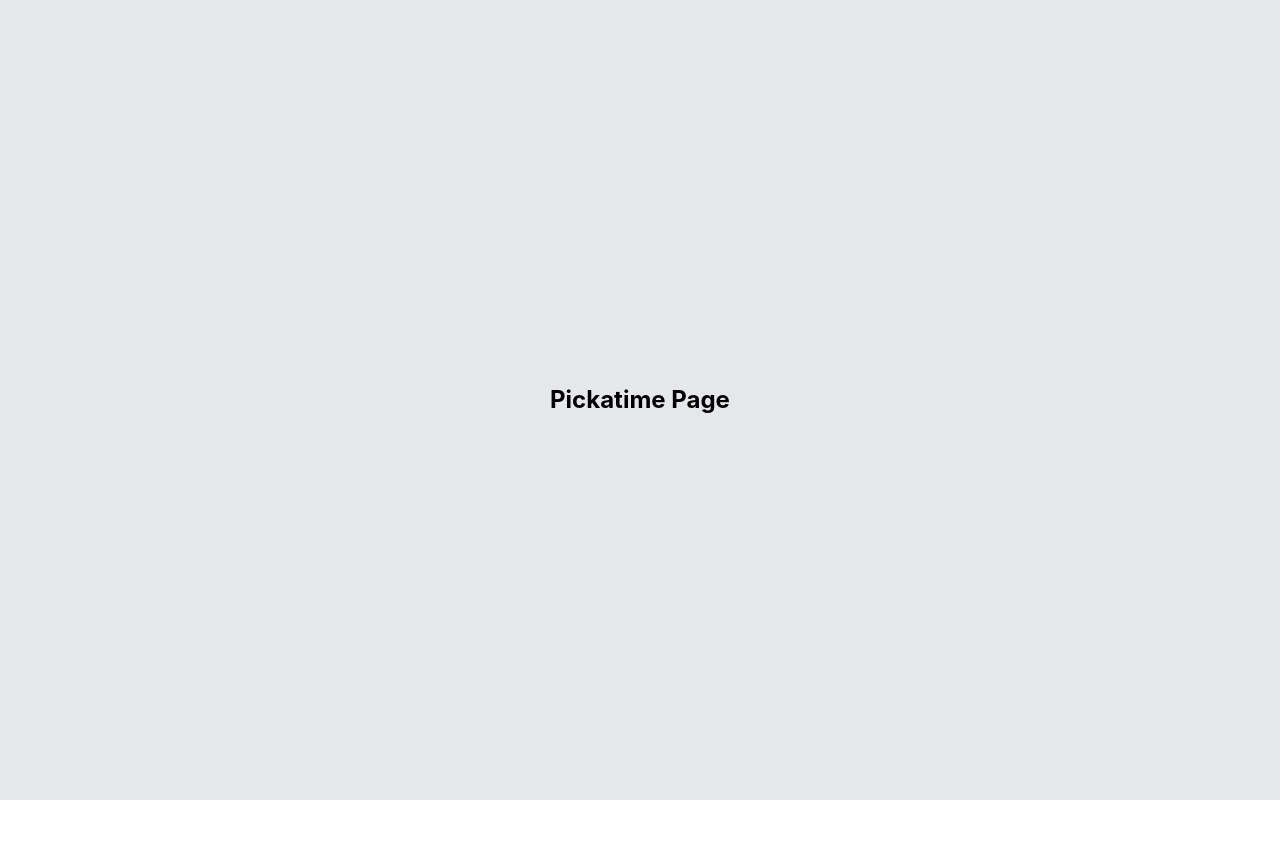
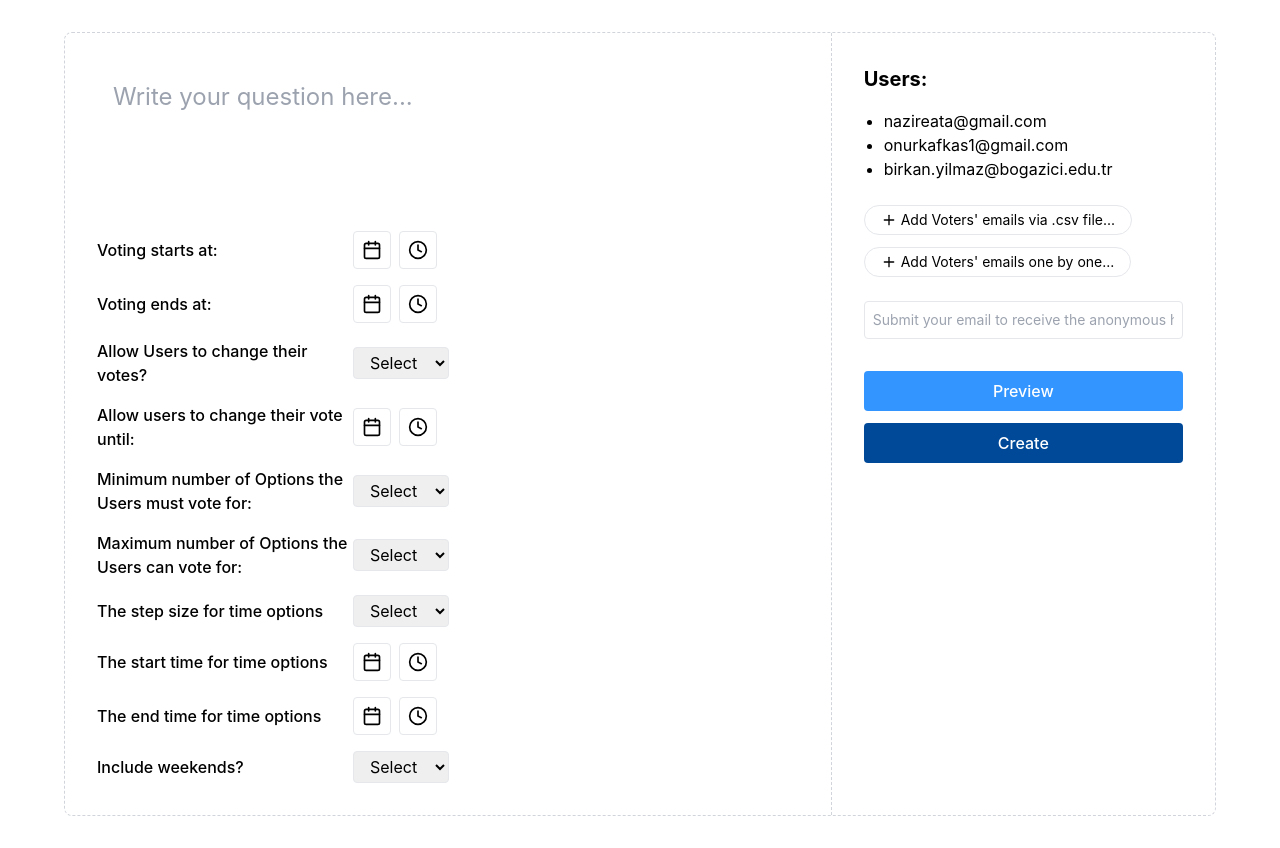
Before and after one commit to SturmR/AnonymousVoting, a React (Create React App) app in the folder frontend/: page /pickatime in a window 1280 px wide. Before the commit the page ends 800 px from the top, so only its background shows below. Built offline with nearby package versions, Linux system fonts and the light colour scheme.

Commit message:
Create PickATime page.

```diff
--- a/frontend/src/pages/Home.js
+++ b/frontend/src/pages/Home.js
@@ -21,7 +21,7 @@
             </div>
             <button
               className="mt-8 bg-[#004999] text-white px-6 py-2 rounded hover:bg-[#003d80] transition-colors"
-              onClick={() => navigate('/meeting')}
+              onClick={() => navigate('/create-room')}
             >
               Start Setting Up
             </button>
--- a/frontend/src/pages/PickATime.js
+++ b/frontend/src/pages/PickATime.js
@@ -1,7 +1,261 @@
-export default function Contact() {
+// src/pages/PickATime.js
+import React, { useState } from 'react';
+import { Calendar, Clock, Plus } from 'react-feather';
+import DatePicker from "react-datepicker";
+import "react-datepicker/dist/react-datepicker.css";
+
+function PickATime() {
+  // State for the form
+  const [question, setQuestion] = useState('');
+  const [emails, setEmails] = useState([
+    'nazireata@gmail.com',
+    'onurkafkas1@gmail.com',
+    'birkan.yilmaz@bogazici.edu.tr'
+  ]);
+  const [newEmail, setNewEmail] = useState('');
+
+  // Date/time state
+  const [votingStartDate, setVotingStartDate] = useState(null);
+  const [votingEndDate, setVotingEndDate] = useState(null);
+  const [changeVoteUntilDate, setChangeVoteUntilDate] = useState(null);
+  const [startTimeForOptions, setStartTimeForOptions] = useState(null);
+  const [endTimeForOptions, setEndTimeForOptions] = useState(null);
+  const [activeDatePicker, setActiveDatePicker] = useState(null);
+
+  // Add a new email
+  const addEmail = () => {
+    if (newEmail.trim() && !emails.includes(newEmail)) {
+      setEmails([...emails, newEmail]);
+      setNewEmail('');
+    }
+  };
+
+  // Date/Time picker component
+  const DateTimePicker = ({ label, selectedDate, onChange, id }) => {
+    // Function to filter available times to 10-minute intervals (XX:X0)
+    const filterTime = (time) => {
+      const minutes = time.getMinutes();
+      return minutes % 10 === 0;
+    };
+
     return (
-      <div className="flex items-center justify-center min-h-screen bg-gray-200">
-        <h1 className="text-2xl font-bold">Pickatime Page</h1>
+      <div className="flex items-center mb-4">
+        <label className="w-64 font-medium">{label}</label>
+        <div className="flex">
+          <button
+            type="button"
+            className="border p-2 mr-2 rounded hover:bg-gray-100"
+            onClick={() => {
+              setActiveDatePicker(activeDatePicker === id ? null : id);
+            }}
+          >
+            <Calendar size={20} />
+          </button>
+          <button
+            type="button"
+            className="border p-2 rounded hover:bg-gray-100"
+            onClick={() => {
+              setActiveDatePicker(activeDatePicker === `${id}-time` ? null : `${id}-time`);
+            }}
+          >
+            <Clock size={20} />
+          </button>
+
+          {activeDatePicker === id && (
+            <div className="absolute z-10 mt-10">
+              <DatePicker
+                selected={selectedDate}
+                onChange={(date) => {
+                  onChange(date);
+                  setActiveDatePicker(null);
+                }}
+                inline
+                calendarClassName="bg-white shadow-lg border rounded"
+              />
+            </div>
+          )}
+
+          {activeDatePicker === `${id}-time` && (
+            <div className="absolute z-10 mt-10">
+              <DatePicker
+                selected={selectedDate}
+                onChange={(date) => {
+                  onChange(date);
+                  setActiveDatePicker(null);
+                }}
+                showTimeSelect
+                showTimeSelectOnly
+                timeIntervals={10}
+                filterTime={filterTime}
+                dateFormat="h:mm aa"
+                inline
+                calendarClassName="bg-white shadow-lg border rounded"
+              />
+            </div>
+          )}
+        </div>
+
+        {selectedDate && (
+          <div className="ml-4 text-sm">
+            {selectedDate.toLocaleDateString()} {selectedDate.toLocaleTimeString([], { hour: '2-digit', minute: '2-digit' })}
+          </div>
+        )}
       </div>
     );
-  }
+  };
+
+  return (
+    <div className="flex-grow flex justify-center p-8">
+      <div className="max-w-6xl w-full border border-dashed border-gray-300 rounded-lg flex flex-col md:flex-row">
+        {/* Left Section */}
+        <div className="w-full md:w-2/3 p-8 border-r border-dashed border-gray-300">
+          {/* Question Input */}
+          <div className="mb-8">
+            <textarea
+              className="w-full p-4 text-2xl text-gray-500 border-none focus:outline-none resize-none"
+              placeholder="Write your question here..."
+              rows="3"
+              value={question}
+              onChange={(e) => setQuestion(e.target.value)}
+            ></textarea>
+          </div>
+
+          {/* Date and Time Selectors */}
+          <div className="space-y-4 relative">
+            <DateTimePicker
+              label="Voting starts at:"
+              selectedDate={votingStartDate}
+              onChange={setVotingStartDate}
+              id="voting-start"
+            />
+
+            <DateTimePicker
+              label="Voting ends at:"
+              selectedDate={votingEndDate}
+              onChange={setVotingEndDate}
+              id="voting-end"
+            />
+
+            {/* Dropdown Selectors */}
+            <div className="flex items-center mb-4">
+              <label className="w-64 font-medium">Allow Users to change their votes?</label>
+              <select className="border rounded px-3 py-1 w-24">
+                <option>Select</option>
+                <option value="yes">Yes</option>
+                <option value="no">No</option>
+              </select>
+            </div>
+
+            <DateTimePicker
+              label="Allow users to change their vote until:"
+              selectedDate={changeVoteUntilDate}
+              onChange={setChangeVoteUntilDate}
+              id="change-vote-until"
+            />
+
+            <div className="flex items-center mb-4">
+              <label className="w-64 font-medium">Minimum number of Options the Users must vote for:</label>
+              <select className="border rounded px-3 py-1 w-24">
+                <option>Select</option>
+                <option value="1">1</option>
+                <option value="2">2</option>
+                <option value="3">3</option>
+                <option value="4">4</option>
+                <option value="5">5</option>
+                <option value="no-limit">No limit</option>
+              </select>
+            </div>
+
+            <div className="flex items-center mb-4">
+              <label className="w-64 font-medium">Maximum number of Options the Users can vote for:</label>
+              <select className="border rounded px-3 py-1 w-24">
+                <option>Select</option>
+                <option value="1">1</option>
+                <option value="2">2</option>
+                <option value="3">3</option>
+                <option value="4">4</option>
+                <option value="5">5</option>
+                <option value="no-limit">No limit</option>
+              </select>
+            </div>
+
+            <div className="flex items-center mb-4">
+              <label className="w-64 font-medium">The step size for time options</label>
+              <select className="border rounded px-3 py-1 w-24">
+                <option>Select</option>
+                <option value="15">15 min</option>
+                <option value="30">30 min</option>
+                <option value="60">1 hour</option>
+                <option value="120">2 hours</option>
+              </select>
+            </div>
+
+            <DateTimePicker
+              label="The start time for time options"
+              selectedDate={startTimeForOptions}
+              onChange={setStartTimeForOptions}
+              id="start-time-options"
+            />
+
+            <DateTimePicker
+              label="The end time for time options"
+              selectedDate={endTimeForOptions}
+              onChange={setEndTimeForOptions}
+              id="end-time-options"
+            />
+
+            <div className="flex items-center mb-4">
+              <label className="w-64 font-medium">Include weekends?</label>
+              <select className="border rounded px-3 py-1 w-24">
+                <option>Select</option>
+                <option value="yes">Yes</option>
+                <option value="no">No</option>
+              </select>
+            </div>
+          </div>
+        </div>
+
+        {/* Right Section */}
+        <div className="w-full md:w-1/3 p-8">
+          <h3 className="text-xl font-bold mb-4">Users:</h3>
+          <ul className="list-disc pl-5 mb-6">
+            {emails.map((email, index) => (
+              <li key={index}>{email}</li>
+            ))}
+          </ul>
+
+          <div className="space-y-3 mb-6">
+            <button className="flex items-center border rounded-full px-4 py-1 text-sm">
+              <Plus size={16} className="mr-1" /> Add Voters' emails via .csv file...
+            </button>
+            <button className="flex items-center border rounded-full px-4 py-1 text-sm">
+              <Plus size={16} className="mr-1" /> Add Voters' emails one by one...
+            </button>
+          </div>
+
+          <div className="mb-6">
+            <input
+              type="email"
+              className="w-full border rounded p-2 mb-2 text-sm"
+              placeholder="Submit your email to receive the anonymous host link..."
+              value={newEmail}
+              onChange={(e) => setNewEmail(e.target.value)}
+              onKeyPress={(e) => e.key === 'Enter' && addEmail()}
+            />
+          </div>
+
+          <div className="space-y-3">
+            <button className="w-full bg-[#3395ff] text-white rounded py-2 font-medium">
+              Preview
+            </button>
+            <button className="w-full bg-[#004999] text-white rounded py-2 font-medium">
+              Create
+            </button>
+          </div>
+        </div>
+      </div>
+    </div>
+  );
+}
+
+export default PickATime;
```
